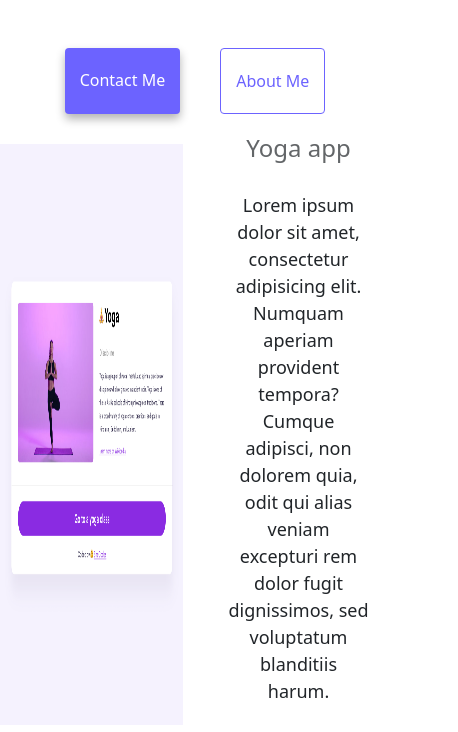
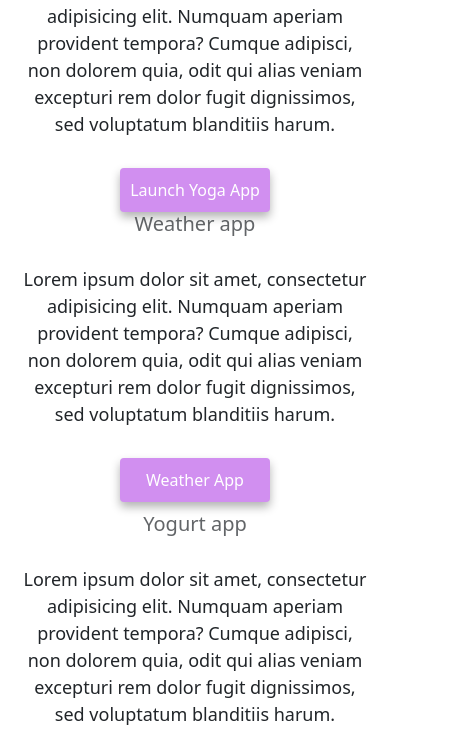
Before and after one commit to AnastasiiaKmit/csb-3rvjmt, a website: page index.html in a window 390 px wide. Shown: the part 418-1150 px from the top of the page, 458 px wide, since content can reach past the window. Drawn offline with nearby package versions, Linux system fonts and the light colour scheme.

Commit message:
Added media queries

```diff
--- a/index.html
+++ b/index.html
@@ -88,7 +88,7 @@
         <img
           src="images/yoga.png"
           alt="Image of woman on yoga lesson"
-          class="col-6 yoga justify-content-center"
+          class="col-6 yoga justify-content-center desktop-only"
         />
         <div class="col-6 yoga-text justify-content-center">
           <h3>Yoga app</h3>
@@ -98,6 +98,12 @@
             qui alias veniam excepturi rem dolor fugit dignissimos, sed
             voluptatum blanditiis harum.
           </p>
+          <a
+            href="#"
+            class="yoga-app justify-content-center"
+            title="Link to yoga app"
+            >Launch yoga App</a
+          >
         </div>
       </div>
     </div>
@@ -122,7 +128,7 @@
         <img
           src="images/weather.png"
           alt="The image of weather"
-          class="col-6 weather"
+          class="col-6 weather desktop-only"
         />
       </div>
     </div>
@@ -131,7 +137,7 @@
         <img
           src="images/yogurt.png"
           alt="The image og yogurt"
-          class="col-6 yogurt justify-content-center"
+          class="col-6 yogurt justify-content-center desktop-only"
         />
         <div class="col-6 yogurt-text justify-content-center">
           <h3>Yogurt app</h3>
@@ -141,6 +147,12 @@
             qui alias veniam excepturi rem dolor fugit dignissimos, sed
             voluptatum blanditiis harum.
           </p>
+          <a
+            href="#"
+            class="yogurt-app justify-content-center"
+            title="Link to yogurt app"
+            >Homemade yougurt App</a
+          >
         </div>
       </div>
     </div>
--- a/src/styles.css
+++ b/src/styles.css
@@ -2,6 +2,7 @@
   --primary-color: #6c63ff;
   --secondary-color: #f5f2fe;
   --box-shadow: 0 5px 10px rgba(0, 0, 0, 0.3);
+  --media-color: #d18ff0;
 }
 
 body {
@@ -134,7 +135,9 @@ p {
   padding: 80px 30px;
 }
 
-.weather-app {
+.weather-app,
+.yoga-app,
+.yogurt-app {
   background: var(--primary-color);
   box-shadow: var(--box-shadow);
   color: white;
@@ -159,3 +162,49 @@ p {
   max-width: 100%;
   height: fit-content;
 }
+
+@media (max-width: 576px) {
+  .desktop-only {
+    display: none;
+  }
+  .weather-text,
+  .yoga-text,
+  .yogurt-text {
+    display: inline;
+    width: fit-content;
+  }
+  .weather-app,
+  .yoga-app,
+  .yogurt-app {
+    width: 150px;
+    display: block;
+    margin: auto;
+    text-align: center;
+    background-color: var(--media-color);
+  }
+  .contact-link {
+    background: var(--media-color);
+  }
+  .about-link {
+    color: var(--media-color);
+    border: 1px solid var(--media-color);
+  }
+  .about {
+    width: fit-content;
+  }
+  .about-img-weather {
+    margin-bottom: 20px;
+  }
+  .email-link {
+    color: var(--media-color);
+  }
+  h1 {
+    font-size: 48px;
+  }
+  h2 {
+    font-size: 24px;
+  }
+  h3 {
+    font-size: 20px;
+  }
+}
```
Also changed, not shown: about.html (+1 -1 lines).
